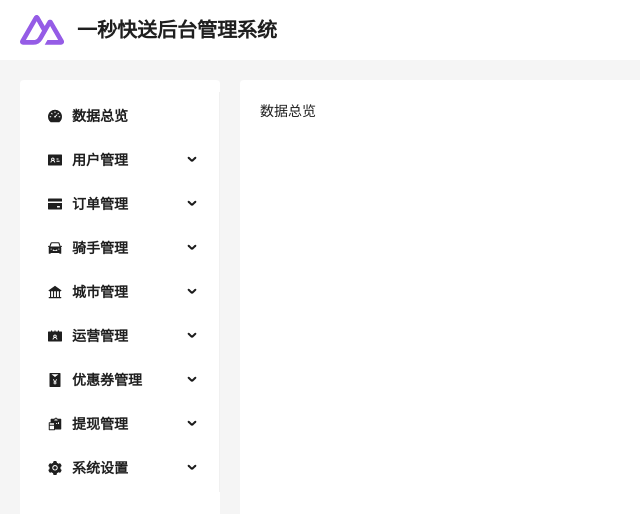
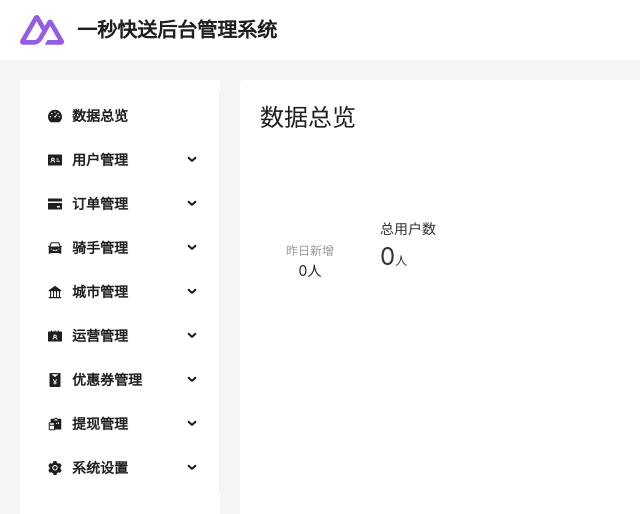
Before and after one commit to zhuqingyuan123/OneSecond-Ts, a React (Create React App) app: page / in a window 1280 px wide. Shown: the top 514 px of the page, without its empty margins (0-640 px from the left). Built offline with nearby package versions, Linux system fonts and the light colour scheme.

Commit message:
fix(views): 完成登录功能 #I7AYD2
closes #I7AYD2

```diff
--- a/craco.config.js
+++ b/craco.config.js
@@ -4,7 +4,8 @@ module.exports = {
   devServer: {
     proxy: {
       '/api': {
-        target: 'http://127.0.0.1:3000',
+        changeOrigin: true,
+        target: 'http://api.cc0820.top:8888',
         pathRewrite: {
           '^/api': ''
         }
--- a/src/service/http.ts
+++ /dev/null
@@ -1,8 +0,0 @@
-import request from './request';
-
-export const goLogin = async () => {
-  const res = await request.get('');
-  return res;
-};
-
-export default {};
--- /dev/null
+++ b/src/service/loginApi.ts
@@ -0,0 +1,21 @@
+import request from './request';
+
+interface Iloginparams {
+  adminName: string;
+  adminPwd: string;
+  no: string;
+  verifyCode: string;
+}
+
+export const goLogin = async (params: Iloginparams) => {
+  const res = await request.post('/admin/login', params);
+  return res;
+};
+// 获取验证码
+
+export const goVerifycode = async () => {
+  const res = await request.get('/admin/verifycode');
+  return res.data.data;
+};
+
+export default {};
--- a/src/service/request.ts
+++ b/src/service/request.ts
@@ -1,7 +1,7 @@
 import axios from 'axios';
 
 const request = axios.create({
-  baseURL: 'http://127.0.0.1:3000'
+  baseURL: '/api'
 });
 
 export default request;
--- a/src/views/DataScreening.tsx
+++ b/src/views/DataScreening.tsx
@@ -1,7 +1,32 @@
 import React from 'react';
 
 function DataScreening() {
-  return <div>数据总览</div>;
+  return (
+    <div>
+      <div>
+        <div className="text-[24px] font-medium">数据总览</div>
+        <div className="mt-[60px]">
+          <div className="ml-[-10px]  mr-[-10px] relative h-auto block box-border">
+            <div className="ml-[10px] mr-[10px] block box-border w-[25%]">
+              <div className="w-[100%] h-[100px] rounded-[4px] flex justify-start items-center relative">
+                <div className="w-[60px] ml-[20px] text-center">
+                  <div className="" />
+                  <div className="text-[12px] text-[#999999] mt-[30px]">昨日新增</div>
+                  <div className="">0人</div>
+                </div>
+                <div className="ml-[40px]">
+                  <div className="text-[14px] text-[#333]">总用户数</div>
+                  <div className="text-[24px] text-[#333]">
+                    0<span className="text-[12px]">人</span>
+                  </div>
+                </div>
+              </div>
+            </div>
+          </div>
+        </div>
+      </div>
+    </div>
+  );
 }
 
 export default DataScreening;
--- a/src/views/Home.tsx
+++ b/src/views/Home.tsx
@@ -51,7 +51,7 @@ const headerStyle: React.CSSProperties = {
 
 const contentStyle: React.CSSProperties = {
   width: 'calc(100vw - 40px - 20px - 200px)',
-  minWidth: 'min-width: calc(1200px - 40px - 20px - 200px)',
+  minWidth: 'calc(1200px - 40px - 20px - 200px)',
   height: 'calc(100vh - 60px - 40px)',
   position: 'absolute',
   top: 80,
```
Also changed, not shown: src/views/Login.tsx (+50 -7 lines), .cz-config.js, .eslintrc.js.
